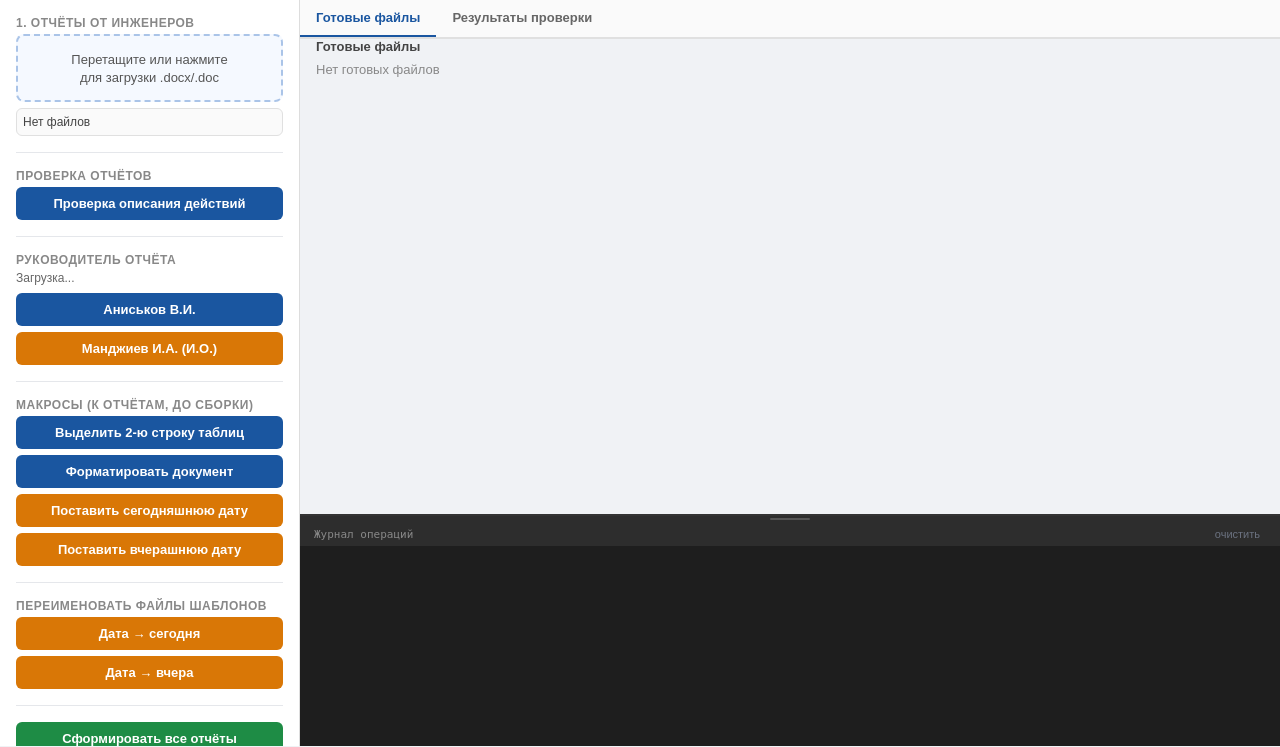
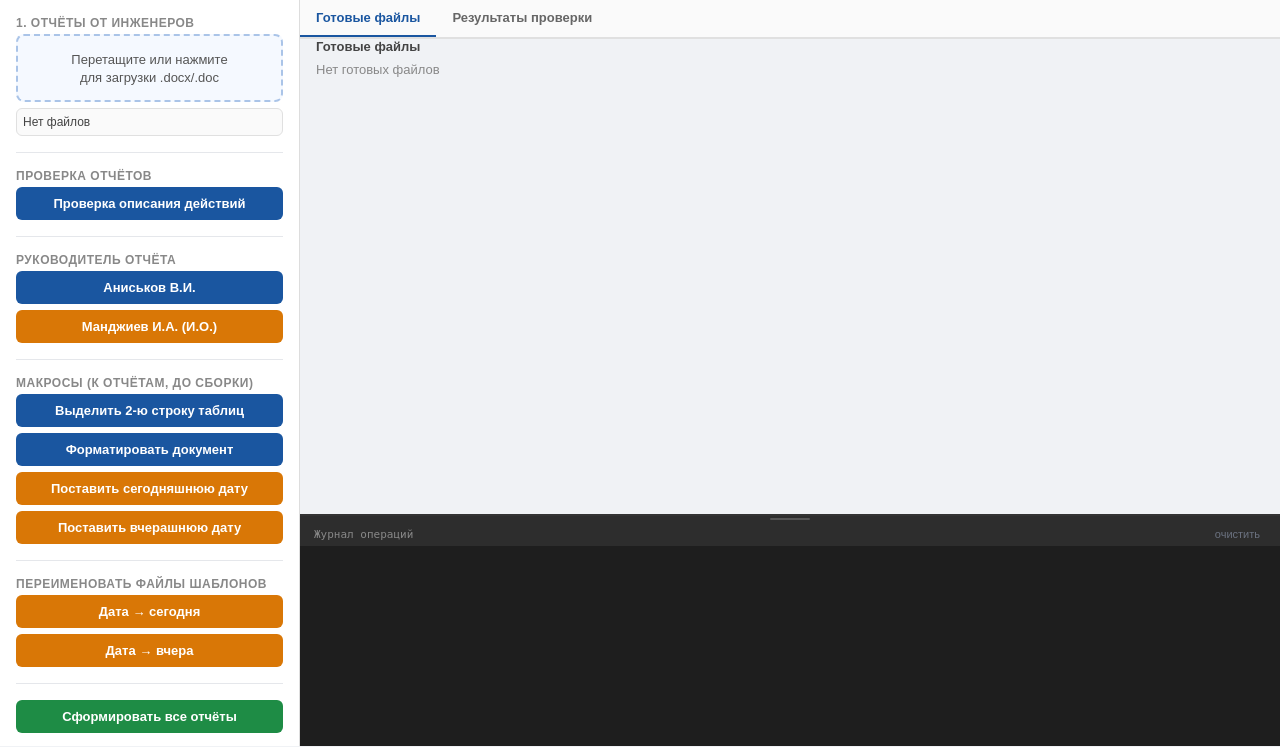
Before and after one commit to maksspiridonov235-spec/sk-reporter, a FastAPI app: page / in a window 1280 px wide. Shown: the part 53-800 px from the top of the page. Run offline with FastAPI, Linux system fonts and the light colour scheme; data that the repository does not hold is empty.

Commit message:
Remove loading text from leader section

```diff
--- a/webapp/templates/index.html
+++ b/webapp/templates/index.html
@@ -160,7 +160,7 @@
 
     <div>
       <div class="section-title">Руководитель отчёта</div>
-      <div id="current-leader" style="font-size: 12px; color: #666; margin-bottom: 8px;">Загрузка...</div>
+
       <button class="btn btn-blue" style="margin-bottom:6px" onclick="switchLeader('aniskov')">Аниськов В.И.</button>
       <button class="btn btn-orange" onclick="switchLeader('mandzhiev')">Манджиев И.А. (И.О.)</button>
     </div>
```
